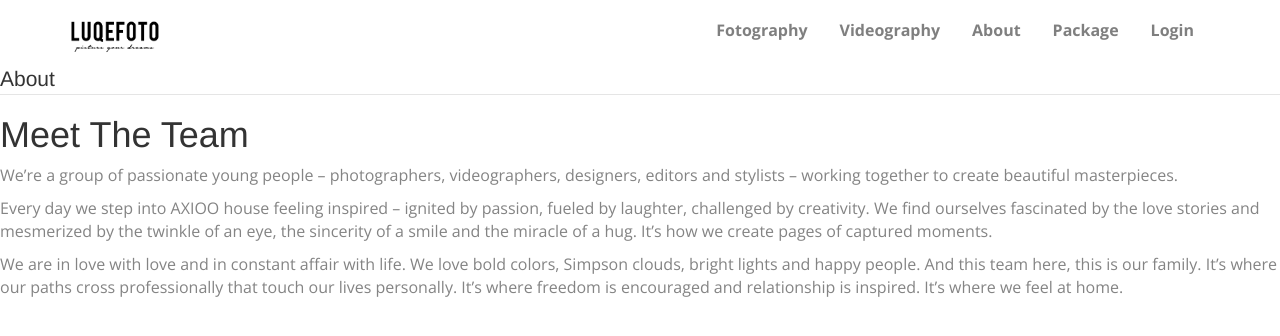
After one commit to ahmadfaqih796/Luqefoto, a PHP site: page /tcpdf/about.php in a window 1280 px wide. The commit adds this page. Shown: the top 336 px of the page. Run offline with PHP 8.4, Linux system fonts and the light colour scheme.

Commit message:
add about

```diff
--- /dev/null
+++ b/about.php
@@ -0,0 +1,70 @@
+<!DOCTYPE html>
+<html lang="en">
+
+<head>
+	<meta charset="utf-8">
+	<meta http-equiv="X-UA-Compatible" content="IE=edge">
+	<title>Videography</title>
+	<meta name="viewport" content="width=device-width, initial-scale=1">
+	<meta name="description" content="Free HTML5 Template by Faqih" />
+	<meta name="keywords" content="free html5, free template, free bootstrap, html5, css3, mobile first, responsive" />
+	<meta name="author" content="Faqih" />
+	<!-- Facebook and Twitter integration -->
+	<meta property="og:title" content="" />
+	<meta property="og:image" content="" />
+	<meta property="og:url" content="" />
+	<meta property="og:site_name" content="" />
+	<meta property="og:description" content="" />
+	<meta name="twitter:title" content="" />
+	<meta name="twitter:image" content="" />
+	<meta name="twitter:url" content="" />
+	<meta name="twitter:card" content="" />
+	<!-- Place favicon.ico and apple-touch-icon.png in the root directory -->
+	<link rel="shortcut icon" href="favicon.ico">
+	<link href='https://fonts.googleapis.com/css?family=Open+Sans:400,700,300' rel='stylesheet' type='text/css'>
+	<!-- Animate.css -->
+	<link rel="stylesheet" href="css/animate.css">
+	<!-- Icomoon Icon Fonts-->
+	<link rel="stylesheet" href="css/icomoon.css">
+	<!-- Bootstrap  -->
+	<link rel="stylesheet" href="css/bootstrap.css">
+	<!-- Superfish -->
+	<link rel="stylesheet" href="css/superfish.css">
+	<!-- Magnific Popup -->
+	<link rel="stylesheet" href="css/magnific-popup.css">
+	<!-- Date Picker -->
+	<link rel="stylesheet" href="css/bootstrap-datepicker.min.css">
+	<!-- CS Select -->
+	<link rel="stylesheet" href="css/cs-select.css">
+	<link rel="stylesheet" href="css/cs-skin-border.css">
+	<link rel="stylesheet" href="css/style.css">
+	<link rel="stylesheet" href="css/konten.css">
+	<!-- Modernizr JS -->
+	<script src="js/modernizr-2.6.2.min.js"></script>
+	<!-- FOR IE9 below -->
+	<!--[if lt IE 9]>
+	<script src="js/respond.min.js"></script>
+	<![endif]-->
+	<link rel="stylesheet" href="https://maxcdn.bootstrapcdn.com/bootstrap/3.4.1/css/bootstrap.min.css">
+	<script src="https://ajax.googleapis.com/ajax/libs/jquery/3.6.1/jquery.min.js"></script>
+	<script src="https://maxcdn.bootstrapcdn.com/bootstrap/3.4.1/js/bootstrap.min.js"></script>
+	<link rel="stylesheet" href="css/header.css">
+</head>
+
+<body>
+	<?php include("header.php"); ?>
+	<main class="konten">
+		<article>
+			<legend>About</legend>
+			<h1>Meet The Team</h1>
+			<p>We’re a group of passionate young people – photographers, videographers, designers, editors and stylists – working together to create beautiful masterpieces.</p>
+			<p>Every day we step into AXIOO house feeling inspired – ignited by
+				passion, fueled by laughter, challenged by creativity. We find ourselves fascinated by the love stories and mesmerized by the twinkle of an eye,
+				the sincerity of a smile and the miracle of a hug. It’s how we create pages
+				of captured moments.</p>
+			<p>We are in love with love and in constant affair with life. We love bold colors, Simpson clouds, bright lights and happy people. And this team here, this is our family. It’s where our paths cross professionally that touch our lives personally. It’s where freedom is encouraged and relationship is inspired. It’s where we feel at home.</p>
+		</article>
+	</main>
+</body>
+
+</html>
--- a/header.php
+++ b/header.php
@@ -12,7 +12,7 @@
 					<li>
 						<a href="videography.php" class="fh5co-sub-ddown">Videography</a>
 					</li>
-					<li><a href="index.php">About</a></li>
+					<li><a href="about.php">About</a></li>
 					<li><a href="#">Package</a>
 						<ul class="fh5co-sub-menu">
 							<li><a href="#">Menu 1</a></li>
```
Also changed, not shown: css/konten.css (added).
